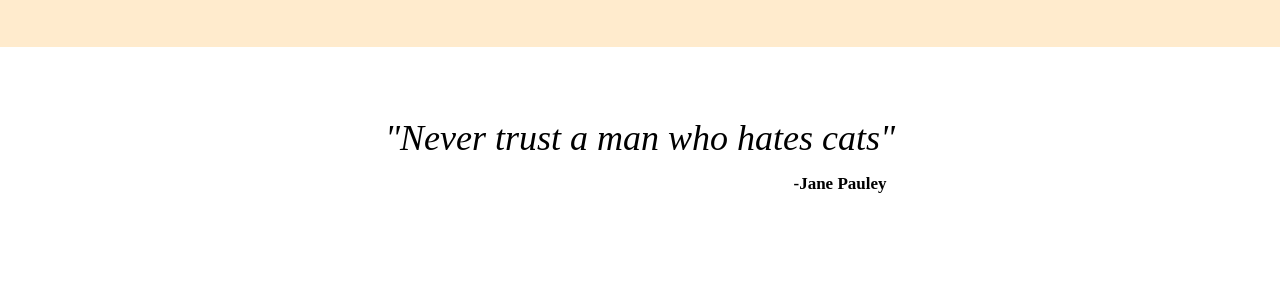
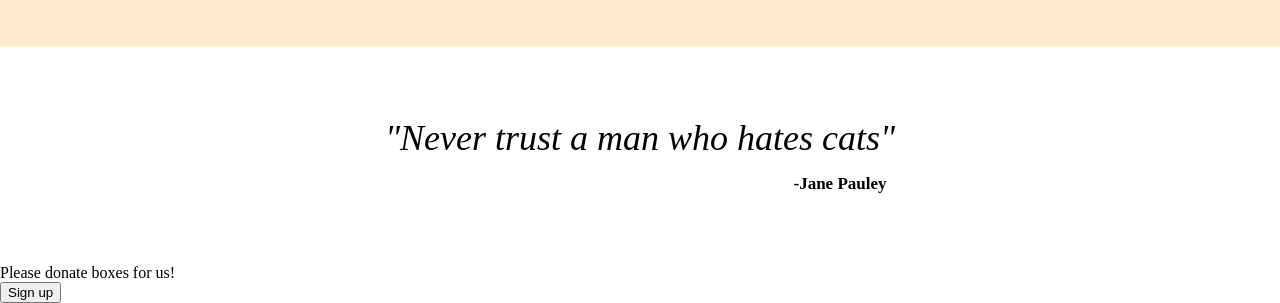
Before and after one commit to yhKim99/landing-page, a plain HTML site: page index.html in a window 1280 px wide. Shown: the part 670-973 px from the top of the page. Before the commit the page ends 934 px from the top, so only its background shows below. Drawn offline with Linux system fonts and the light colour scheme.

Commit message:
Add footer

```diff
--- a/index.html
+++ b/index.html
@@ -66,6 +66,14 @@
       <div id="author">-Jane Pauley</div>
     </nav>
 
-    <nav class="footer"></nav>
+    <nav class="footer">
+        <div class="footer-box">
+            <div class="footer-text">
+                Please donate boxes for us!
+            </div>
+
+            <button>Sign up</button>
+        </div>
+    </nav>
   </body>
 </html>
```
